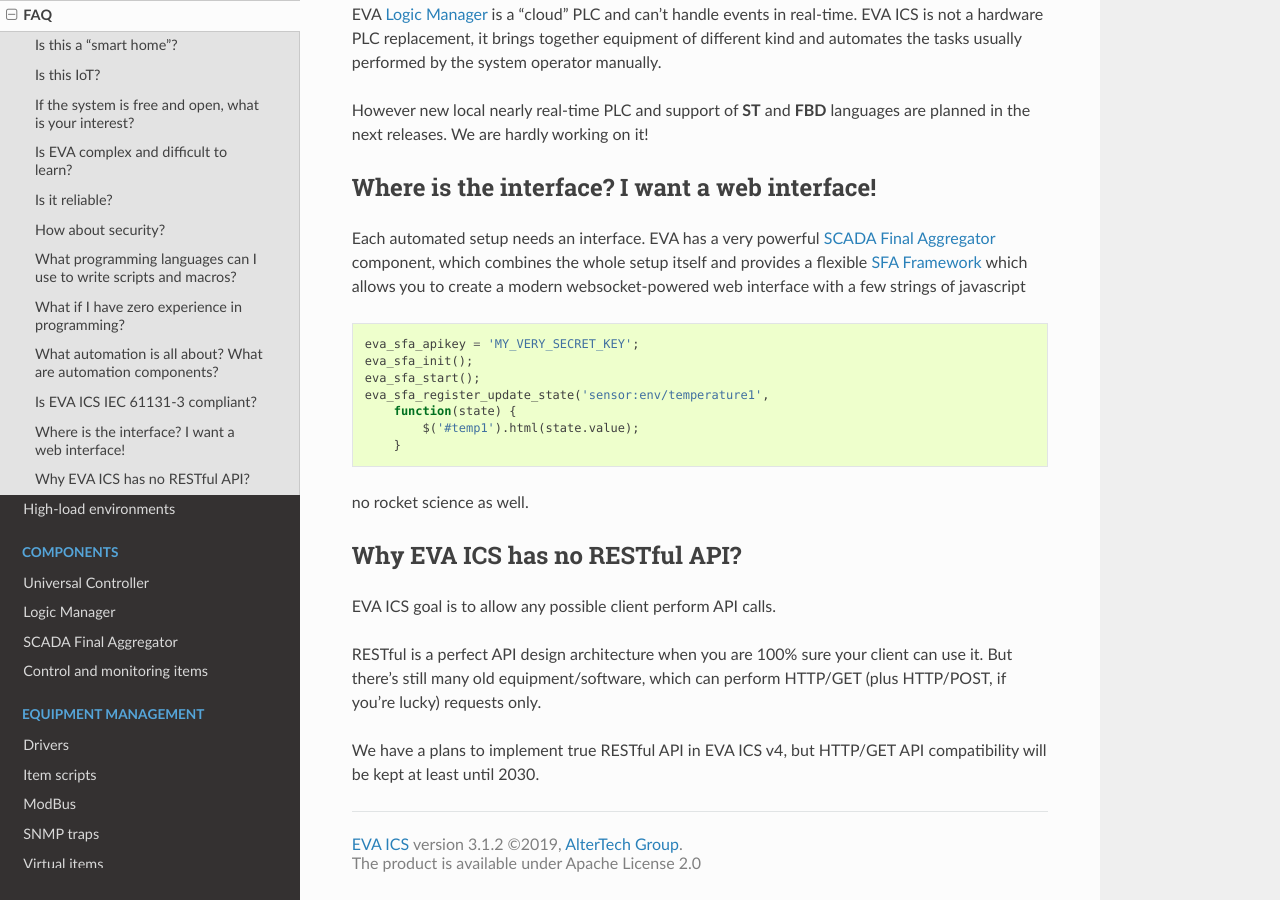
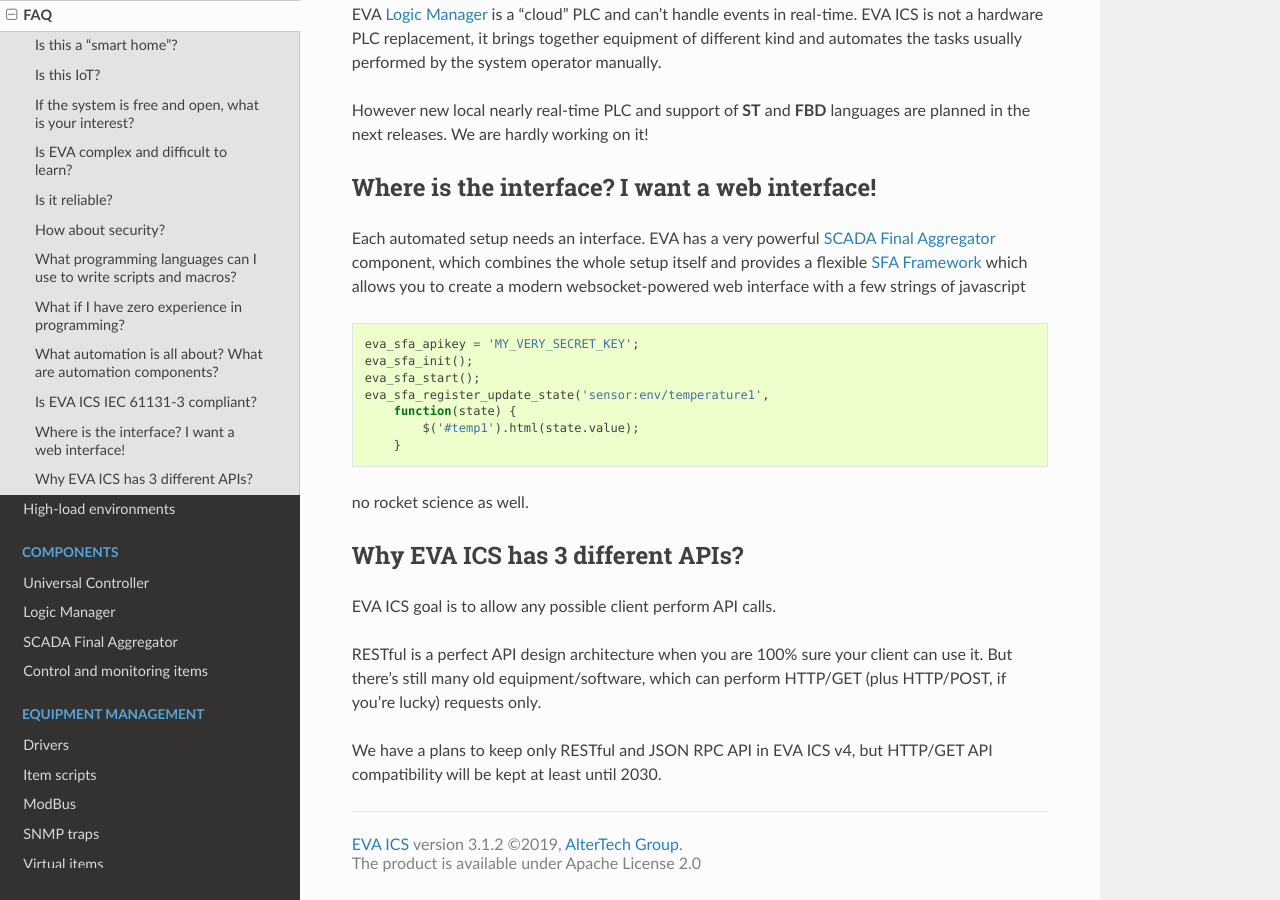
Before and after one commit to alttch/eva3, a Sphinx documentation site: the page built from doc/faq.rst, in a window 1280 px wide and 900 px high, scrolled down 3689 px. Built offline with Sphinx 7.4.7 and the Read the Docs theme 2.0.0, drawn with Linux system fonts in a browser that asks for light colours; some of the changed text lies outside the part shown.

Commit message:
rest faq

```diff
--- a/doc/faq.rst
+++ b/doc/faq.rst
@@ -190,8 +190,8 @@ websocket-powered web interface with a few strings of javascript
 
 no rocket science as well.
 
-Why EVA ICS has no RESTful API?
-===============================
+Why EVA ICS has 3 different APIs?
+=================================
 
 EVA ICS goal is to allow any possible client perform API calls.
 
@@ -199,5 +199,5 @@ RESTful is a perfect API design architecture when you are 100% sure your client
 can use it. But there's still many old equipment/software, which can perform
 HTTP/GET (plus HTTP/POST, if you're lucky) requests only.
 
-We have a plans to implement true RESTful API in EVA ICS v4, but HTTP/GET API
-compatibility will be kept at least until 2030.
+We have a plans to keep only RESTful and JSON RPC API in EVA ICS v4, but
+HTTP/GET API compatibility will be kept at least until 2030.
```
